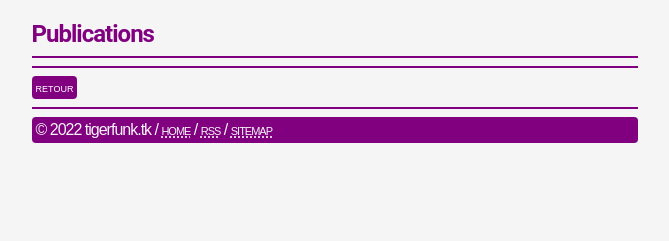
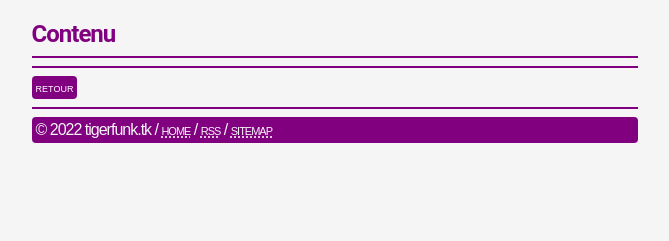
Before and after one commit to teegre/tigerfunk.tk, a Django app: template tigerfunk/home/templates/home/archive.html in a window 1280 px wide. Shown: the part 59-300 px from the top of the page, without its empty margins (305-974 px from the left). Run offline with Django 4.2, Linux system fonts and the light colour scheme; the template is opened without the code that fills it, so the values that code supplies are empty.

Commit message:
minor adjustements

```diff
--- a/tigerfunk/home/templates/home/archive.html
+++ b/tigerfunk/home/templates/home/archive.html
@@ -3,7 +3,7 @@
 {% block body %}
       <h1><b>ARCHIVES:{{ month|date:'F:Y'|upper }}</b></h1>
       <main>
-        <h2><b>Publications</b></h2>
+        <h2><b>Contenu</b></h2>
         <hr>
         <ul>
         {% for article in articles %}
```
